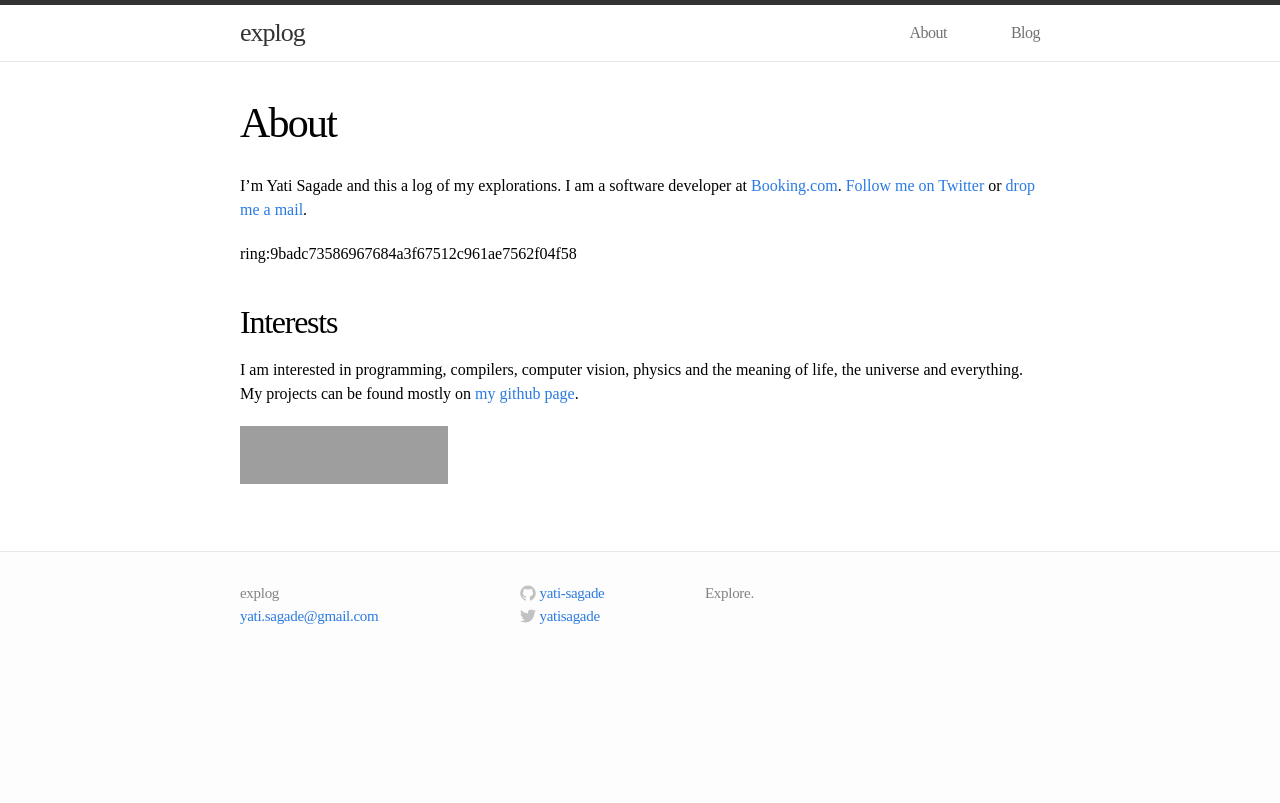
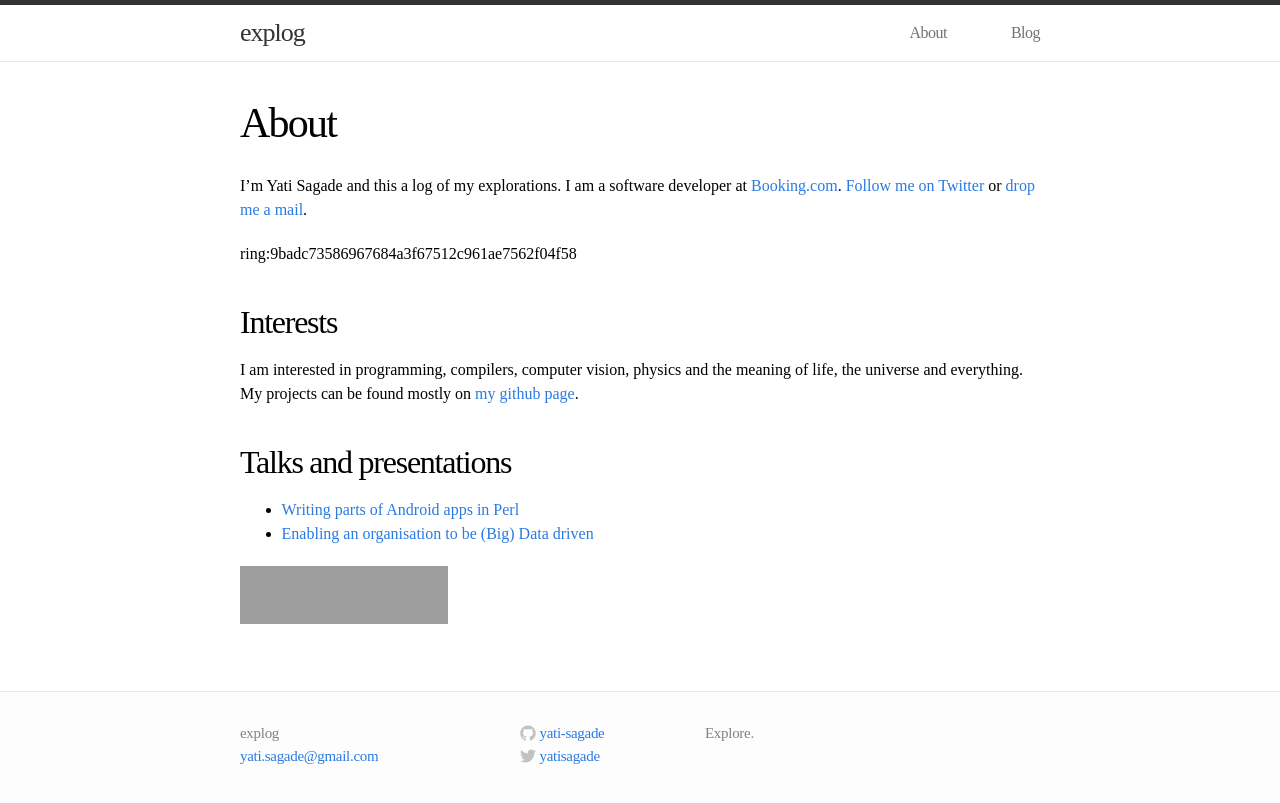
Before and after one commit to yati-sagade/yati-sagade.github.io, a Jekyll site: the page built from about.md, in a window 1280 px wide. Shown: the top 803 px of the page. Built offline with Jekyll 4.4.1, drawn with Linux system fonts in a browser that asks for light colours; grey boxes are pictures that could not be loaded.

Commit message:
update about

```diff
--- a/about.md
+++ b/about.md
@@ -11,9 +11,16 @@ I'm Yati Sagade and this a log of my explorations. I am a software developer at
 ring:9badc73586967684a3f67512c961ae7562f04f58
 
 ## Interests
+
 I am interested in programming, compilers, computer vision, physics and the
 meaning of life, the universe and everything. My projects can be found mostly
 on [my github page][5].
+
+## Talks and presentations
+
+- [Writing parts of Android apps in Perl][6]
+- [Enabling an organisation to be (Big) Data driven][7]
+
 
 
 <a href="http://stackexchange.com/users/351165">
```
Also changed, not shown: other parts of about.md (+3 -0 lines).
